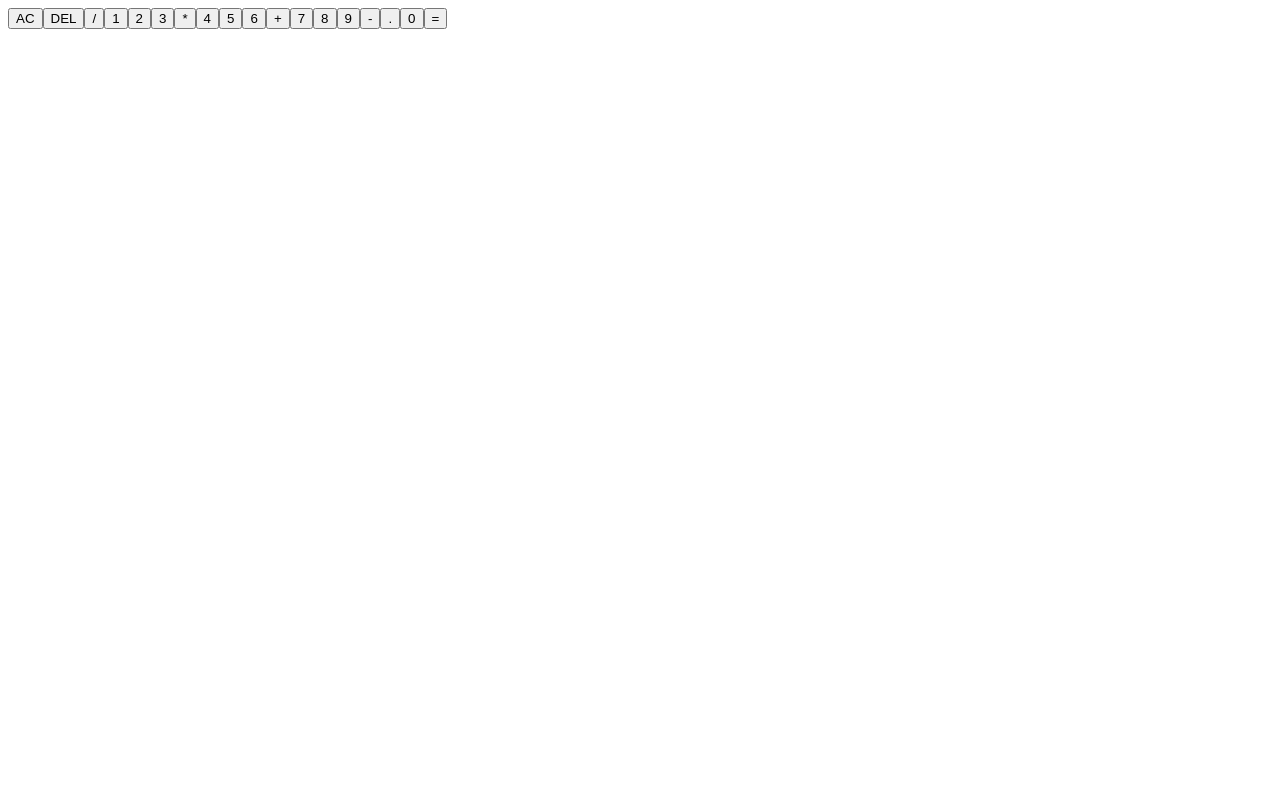
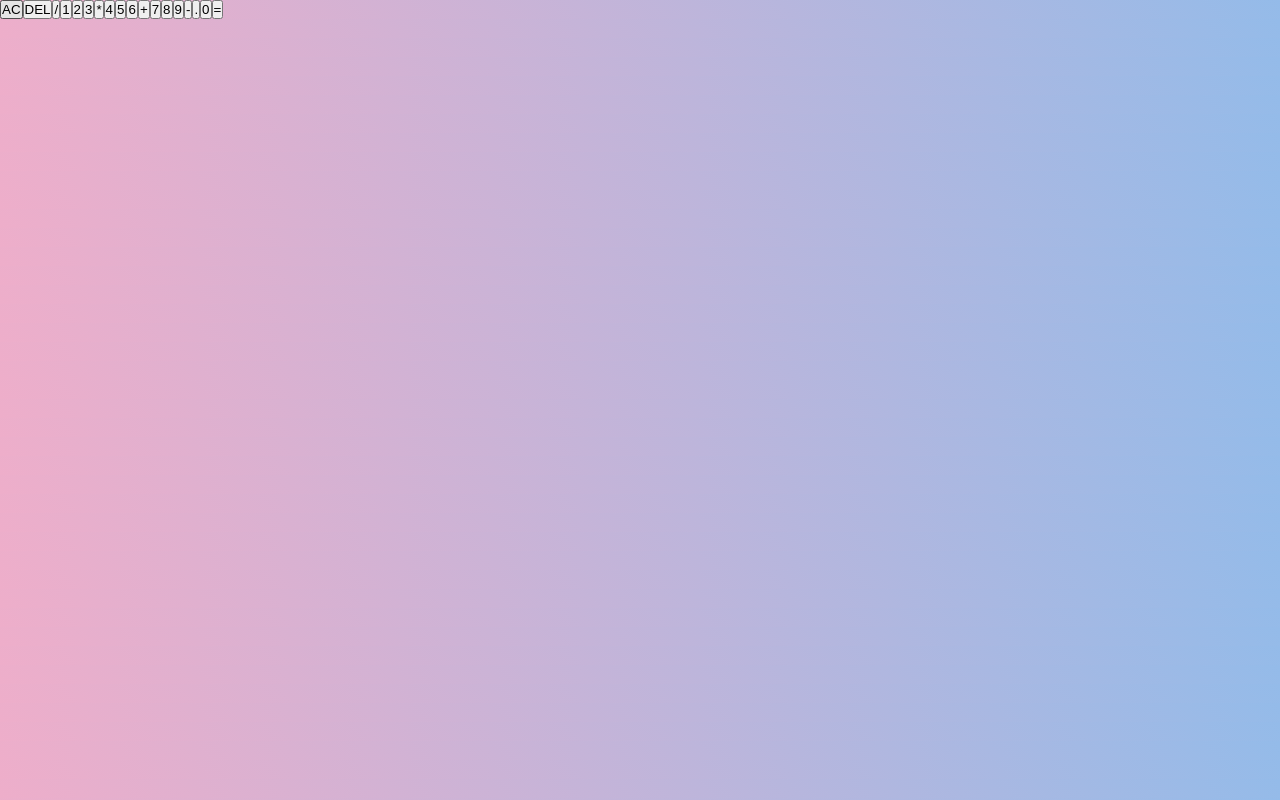
Before and after one commit to hadismtb/react-calculator, a React (Create React App) app: page / in a window 1280 px wide. Built offline with nearby package versions, Linux system fonts and the light colour scheme.

Commit message:
apply some styles from styles.css to app.js

```diff
--- a/src/App.js
+++ b/src/App.js
@@ -1,4 +1,7 @@
 import React from 'react';
+
+// STYLES
+import "./styles.css";
 
 // COMPONENTS
 import Calculator from './Components/Calculator';
--- /dev/null
+++ b/src/styles.css
@@ -0,0 +1,10 @@
+*, *::after, *::before{
+    padding: 0;
+    margin: 0;
+    box-sizing: border-box;
+}
+
+body{
+    background: rgb(238,174,202);
+    background: linear-gradient(45deg, rgba(238,174,202,1) 0%, rgba(148,187,233,1) 100%);
+}
```
